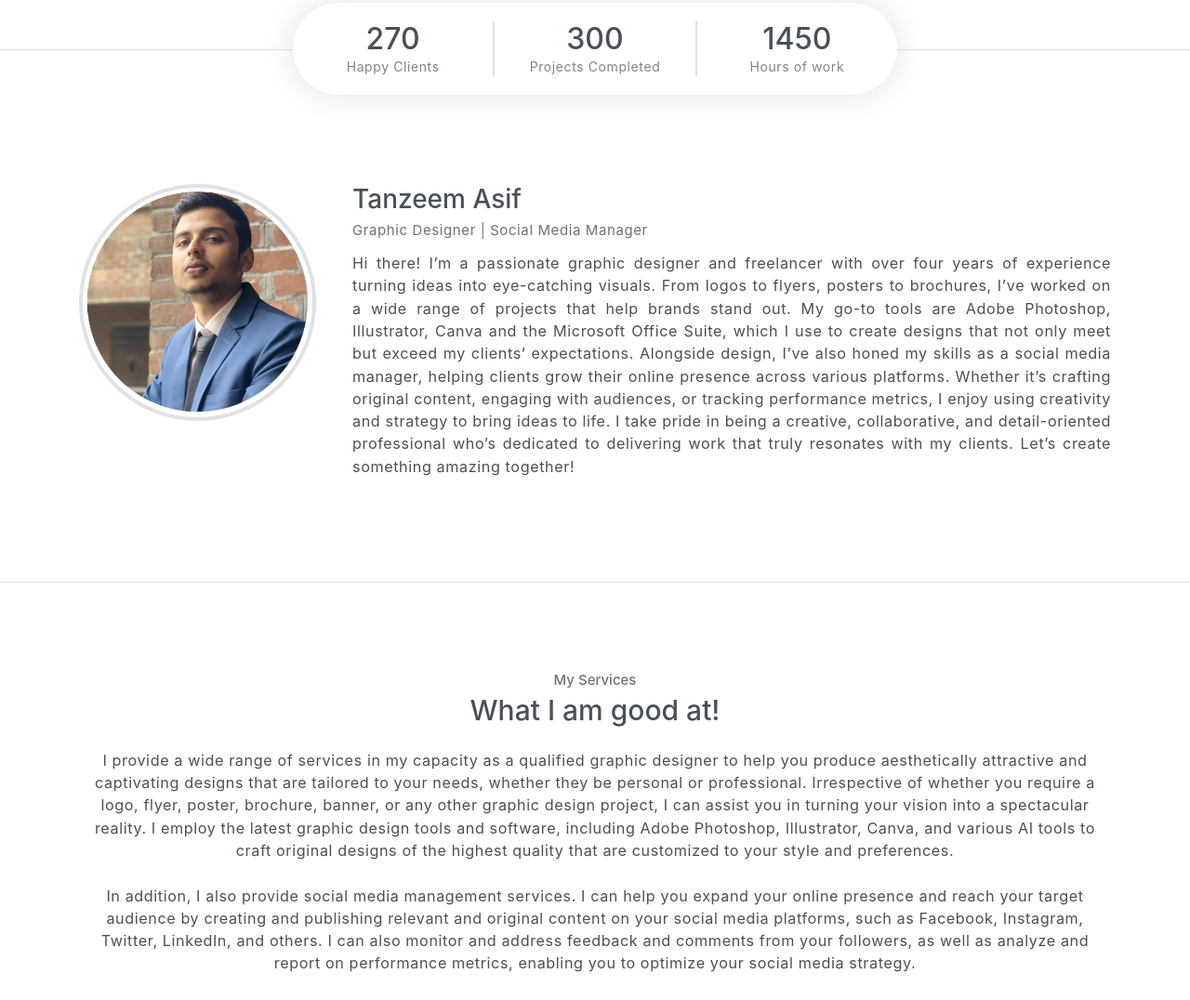
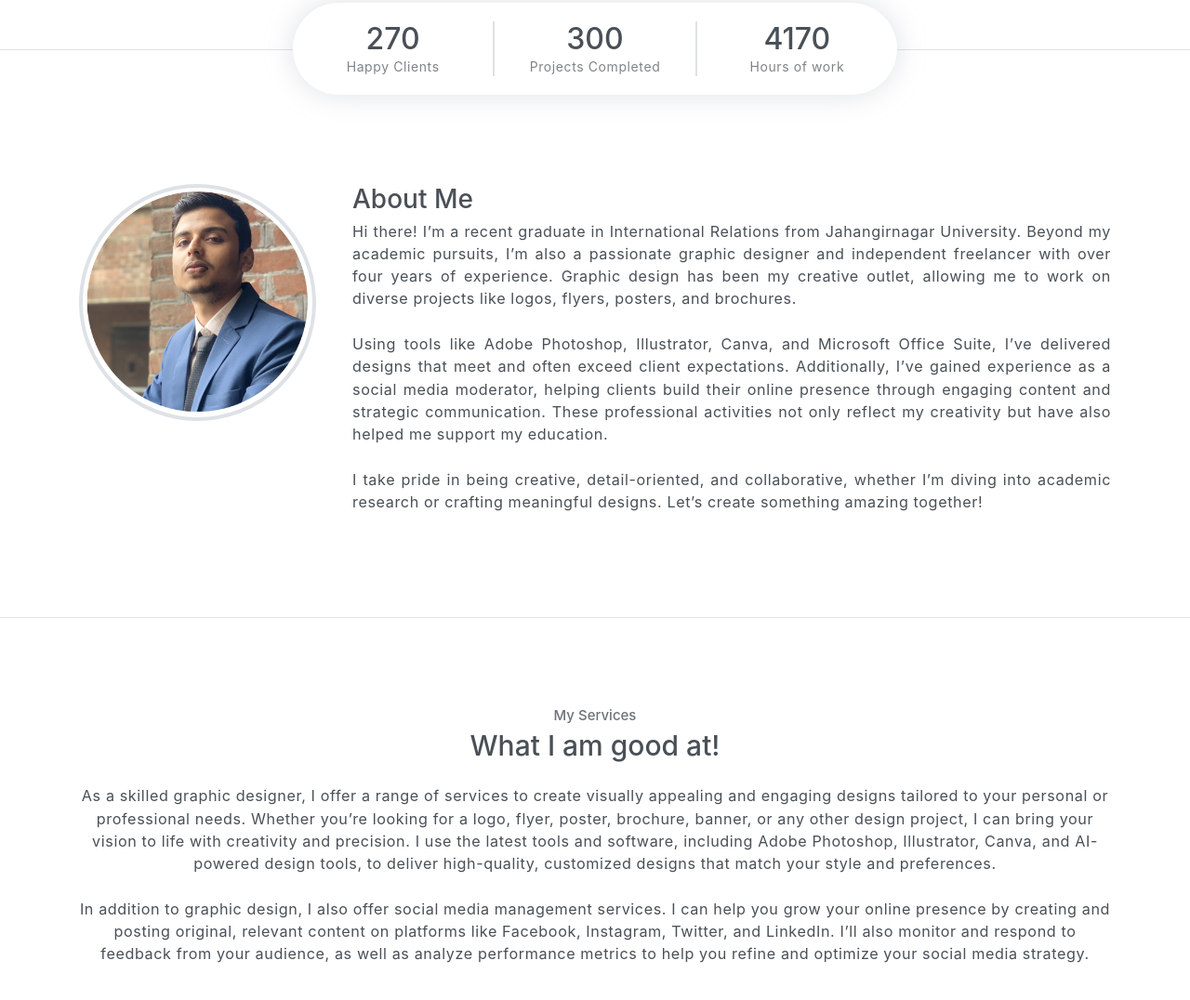
Before and after one commit to graphix-spot/graphix-spot.github.io, a plain HTML site: page index.html in a window 1280 px wide. Shown: the part 698-1774 px from the top of the page at 93% size. Drawn offline with Linux system fonts and the light colour scheme.

Commit message:
Update index.html

```diff
--- a/index.html
+++ b/index.html
@@ -105,7 +105,7 @@
                 <p>Projects Completed</p>
             </div>
             <div class="widget-item">
-                <h2>1450</h2>
+                <h2>4170</h2>
                 <p>Hours of work</p>
             </div>
         </div>
@@ -121,18 +121,23 @@
 
                 </div>
                 <div class="pl-md-4 col-md-9">
-                    <h5 class="title">Tanzeem Asif </h5>
-                    <p class="subtitle">Graphic Designer | Social Media Manager</p>
+                    <h6 class="title">About Me </h6>
+
                     <p class="kp">
 
-Hi there! I’m a passionate graphic designer and freelancer with over four years of experience turning ideas into eye-catching visuals.
-                        From logos to flyers, posters to brochures, I’ve worked on a wide range of projects that help brands stand out. My go-to tools are Adobe Photoshop, Illustrator, Canva and the Microsoft Office Suite, which I use to create designs that not only meet but exceed my clients’ expectations.
+                        Hi there! I’m a recent graduate in International Relations from Jahangirnagar University.
+                         Beyond my academic pursuits,
+                         I’m also a passionate graphic designer and independent freelancer with over four years of experience.
+                         Graphic design has been my creative outlet, allowing me to work on diverse projects like logos,
+                         flyers, posters, and brochures.<br><br>
 
-Alongside design, I’ve also honed my skills as a social media manager, helping clients grow their online presence across various platforms.
-                        Whether it’s crafting original content, engaging with audiences, or tracking performance metrics, I enjoy using creativity and strategy to bring ideas to life.
-
-I take pride in being a creative, collaborative, and detail-oriented professional who’s dedicated to delivering work that truly resonates with my clients. Let’s create something amazing together!
-
+                        Using tools like Adobe Photoshop, Illustrator, Canva, and Microsoft Office Suite, I’ve
+                        delivered designs that meet and often exceed client expectations. Additionally,
+                        I’ve gained experience as a social media moderator, helping clients build their online presence through engaging content and strategic communication. These professional activities not only reflect my creativity but have also helped me support my education.
+                        <br><br>
+                        I take pride in being creative, detail-oriented, and collaborative,
+                        whether I’m diving into academic research or crafting meaningful designs.
+                        Let’s create something amazing together!
 
 
                     </p>
@@ -154,23 +159,17 @@ I take pride in being a creative, collaborative, and detail-oriented professiona
 
             <p class="mb-5 pb-4">
 
-                I provide a wide range of services in my capacity as a qualified graphic designer
-                to help you produce aesthetically attractive and captivating
-                 designs that are tailored to your needs, whether they be personal or professional.
-                Irrespective of whether you require a logo, flyer, poster, brochure,
-                banner, or any other graphic design project, I can assist you in turning your vision
-                into a spectacular reality.
-                I employ the latest graphic design tools and software, including Adobe Photoshop, Illustrator, Canva,
-                and  various AI tools to craft original designs of the highest quality that are customized to your style
-                and
-                preferences. <br><br>
+                As a skilled graphic designer, I offer a range of services
+                to create visually appealing and engaging designs tailored
+                to your personal or professional needs. Whether you’re looking
+                for a logo, flyer, poster, brochure, banner, or any other design project, I can bring your vision to life with creativity and precision. I use the latest tools and software, including Adobe Photoshop, Illustrator, Canva, and AI-powered design tools, to deliver high-quality, customized designs that match your style and preferences.
 
-
-                In addition, I also provide social media management services. I can help you expand your online presence
-                and reach your target audience by creating and publishing relevant and original content on your social
-                media platforms, such as Facebook, Instagram, Twitter, LinkedIn, and others. I can also monitor and
-                address feedback and comments from your followers, as well as analyze and report on performance metrics,
-                enabling you to optimize your social media strategy.
+                <br><br>In addition to graphic design, I also offer social
+                media management services. I can help you grow your online presence
+                 by creating and posting original, relevant content on platforms like
+                 Facebook, Instagram, Twitter, and LinkedIn. I’ll also monitor and respond
+                 to feedback from your audience, as well as analyze performance metrics to help
+                 you refine and optimize your social media strategy.
 
             </p>
 
@@ -241,7 +240,7 @@ I take pride in being a creative, collaborative, and detail-oriented professiona
 
             <div class="row text-left">
                 <div class="col-sm-6">
-                    <h6 class="mb-3">AdobePhotoshop</h6>
+                    <h6 class="mb-3">Adobe Photoshop</h6>
                     <div class="progress">
                         <div class="progress-bar bg-danger" role="progressbar" style="width: 89%;" aria-valuenow="25"
                             aria-valuemin="0" aria-valuemax="100"><span>89%</span></div>
@@ -394,19 +393,13 @@ With every project, I prioritize my clients’ and organizations’ goals, using
             </h6>
             <p class="mb-5 pb-4">
 
-                Initially, my foray into graphic design began by offering pro bono services to my acquaintances,
-                including the creation
-                of birthday wishes, celebratory posters, and other similar designs. However, as I continued to learn and
-                develop my
-                skills, my capabilities in the field improved significantly. Over the past few years, I have undertaken
-                a variety of
-                graphic design projects, ranging from logo design to the creation of posters, flyers, business cards,
-                and announcement
-                posters, both for personal and professional purposes.<br><br>
+While my studies focus on Political Science, graphic design has always been a creative passion and a way
+to express myself outside academics. I started by designing small projects for friends and family,
+like birthday cards and posters. Over time, this grew into a meaningful pursuit where I developed
+professional skills and worked on diverse projects.
 
-                Please find below a list of my works that I am delighted to share with you. These are pieces that I take
-                great pride in,
-                and I believe they showcase my professional capabilities.
+<br><br>From logos to business cards and flyers, I’ve enjoyed every chance to improve my
+ craft and bring ideas to life. Below are some of my favorite works that show my dedication and creativity in this journey.
             </p>
 
             <div class="col-lg-12 d-flex justify-content-center">
@@ -890,6 +883,17 @@ With every project, I prioritize my clients’ and organizations’ goals, using
                 <div class="custom-crt card border">
                     <div class="card-body">
 
+                        <h6>Graphic Design Trainning, 2024</h6>
+                        <p> Physical two-days trainning from WIT institute <a href="https://drive.google.com/file/d/1PF9rYHgasAcX-4oJjV_qkYCb4Hmtv6Cb/view?usp=sharing">(See credential)</a></p>
+                    </div>
+                </div>
+            </div>
+        </div>
+        <div class="row">
+            <div class="col-sm-12 col-md-12 mb-12">
+                <div class="custom-crt card border">
+                    <div class="card-body">
+
                         <h6>Fundamnetals of Graphics Design, 2020</h6>
                         <p> Virtual course from CALIFORNIA INSTITUTE OF ARTS <a href="https://coursera.org/share/f9c89b9b4ac04e9520c4a78d00423bb7">(See credential)</a></p>
                     </div>
@@ -963,6 +967,7 @@ With every project, I prioritize my clients’ and organizations’ goals, using
                 </div>
             </div>
         </div>
+
     </div>
 </section>
 
```
